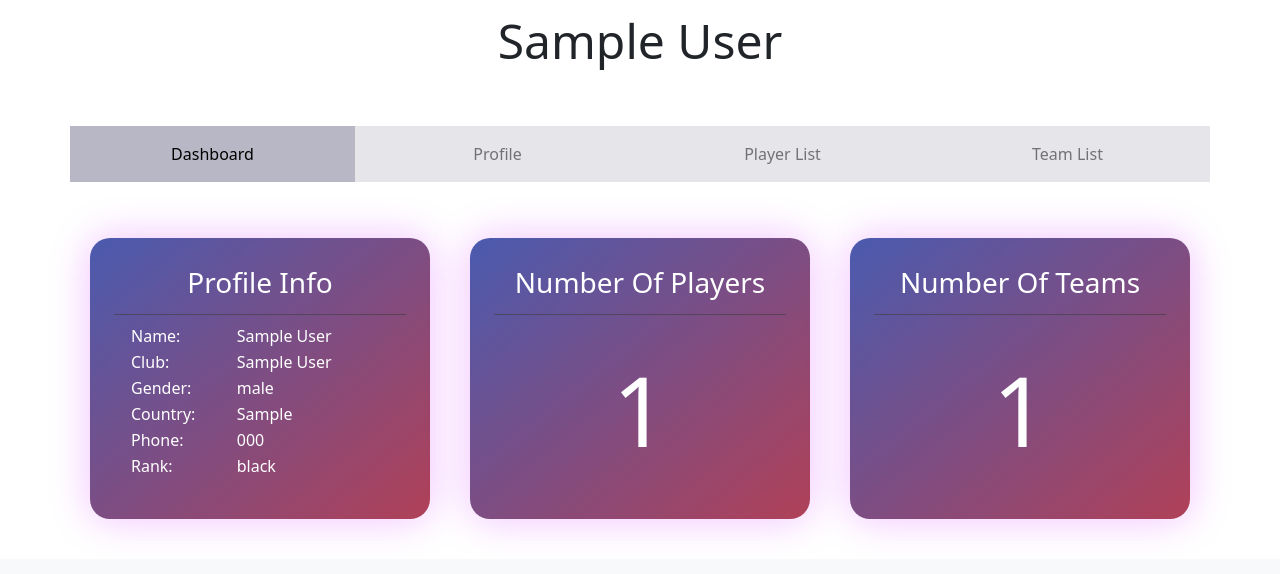
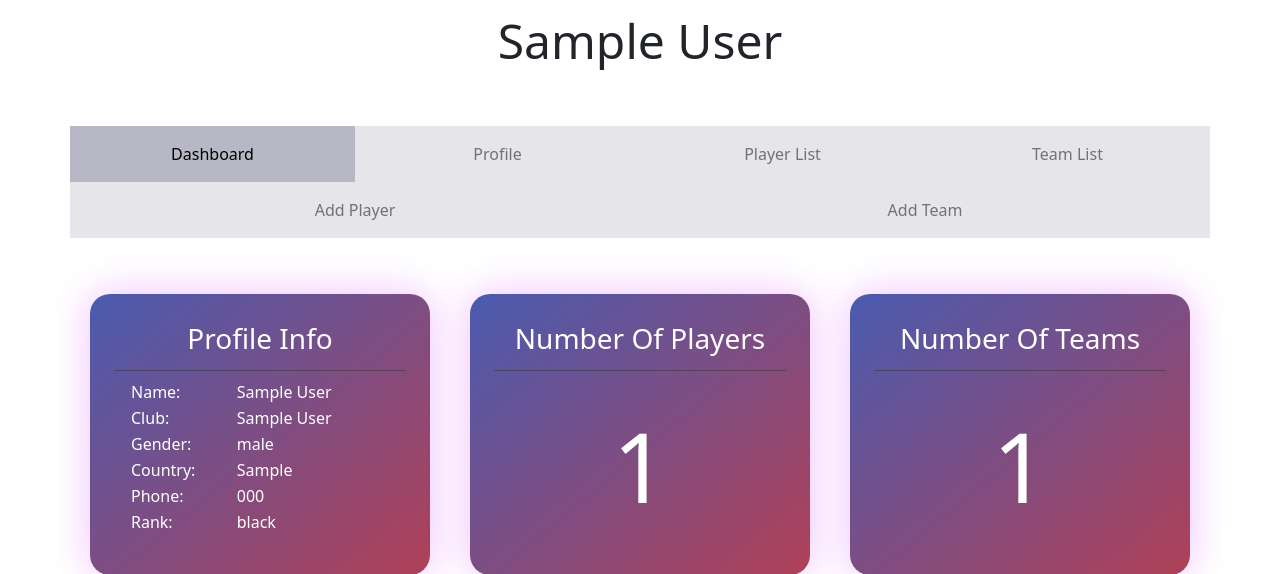
Before and after one commit to xaadu/taekwonsoftbd, a Django app: page /team-leader/ in a window 1280 px wide. Shown: the part 288-862 px from the top of the page. Before the commit the page ends 818 px from the top, so only its background shows below. Run offline with Django 3.2, Linux system fonts and the light colour scheme; a user stored in the database is signed in; tables that the repository leaves empty hold one stand-in row (values such as "Sample post"); grey boxes marked "Sample" are stand-in pictures; parts of the project's set-up code (start-up, migrations or seed data) failed here and were passed over; some libraries are stand-ins or nearby versions.

Commit message:
Added Player and Team Entry Button

```diff
--- a/app/team_leader/templates/team_leader/_sidebar.html
+++ b/app/team_leader/templates/team_leader/_sidebar.html
@@ -27,6 +27,10 @@
     {% url 'team_leader:teams' as url %}
     <a class="col-sm-6 col-md-3 d-block py-3 {% if request.path == url %}active{% endif %}" href="{{ url }}">Team
         List</a>
+    {% url 'team_leader:add_player' as url %}
+    <a class="col-sm-6 d-block py-3 {% if request.path == url %}active{% endif %}" href="{{ url }}">Add Player</a>
+    {% url 'team_leader:add_team' as url %}
+    <a class="col-sm-6 d-block py-3 {% if request.path == url %}active{% endif %}" href="{{ url }}">Add Team</a>
 
     {% elif request.user.is_judge %}
     {% url 'judge:dashboard' as url %}
```
